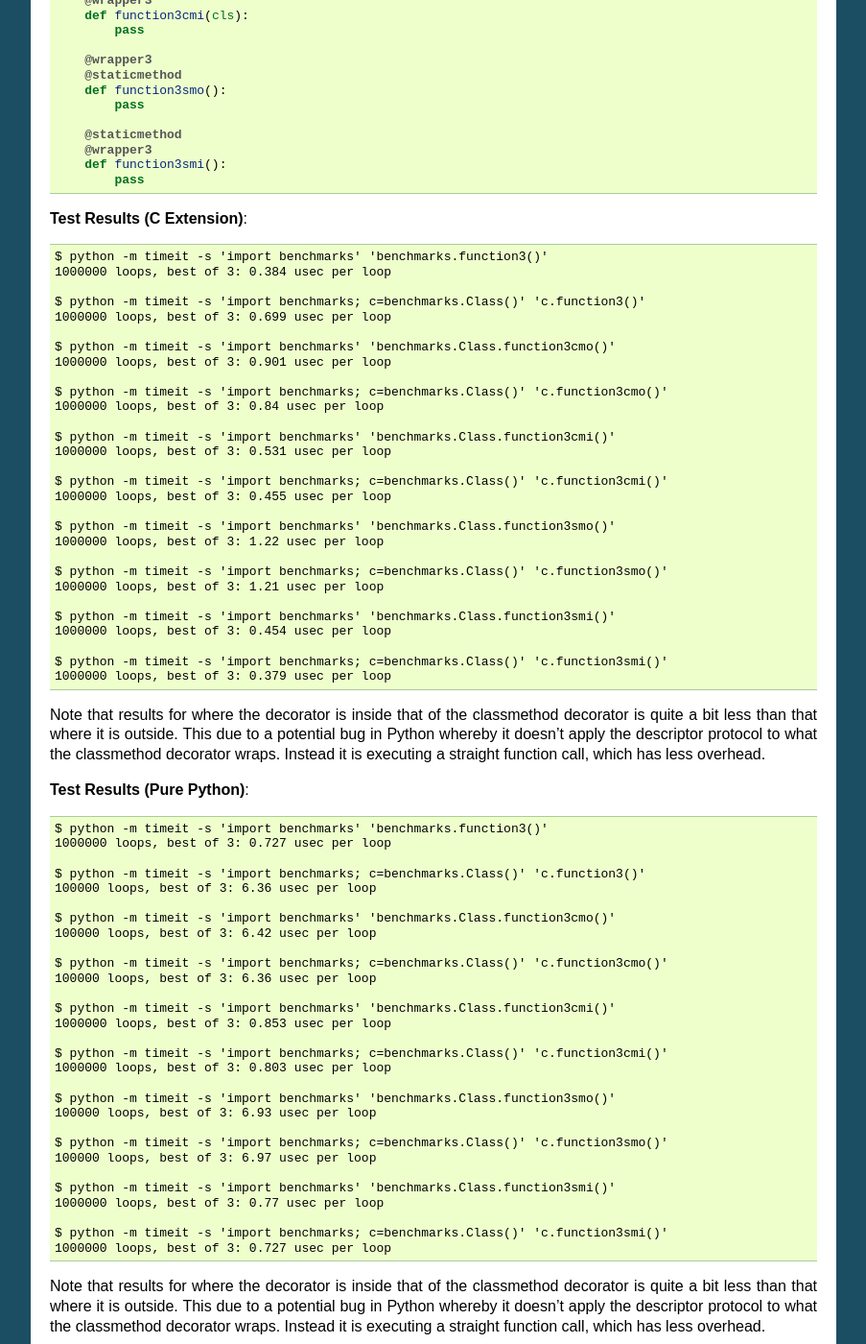
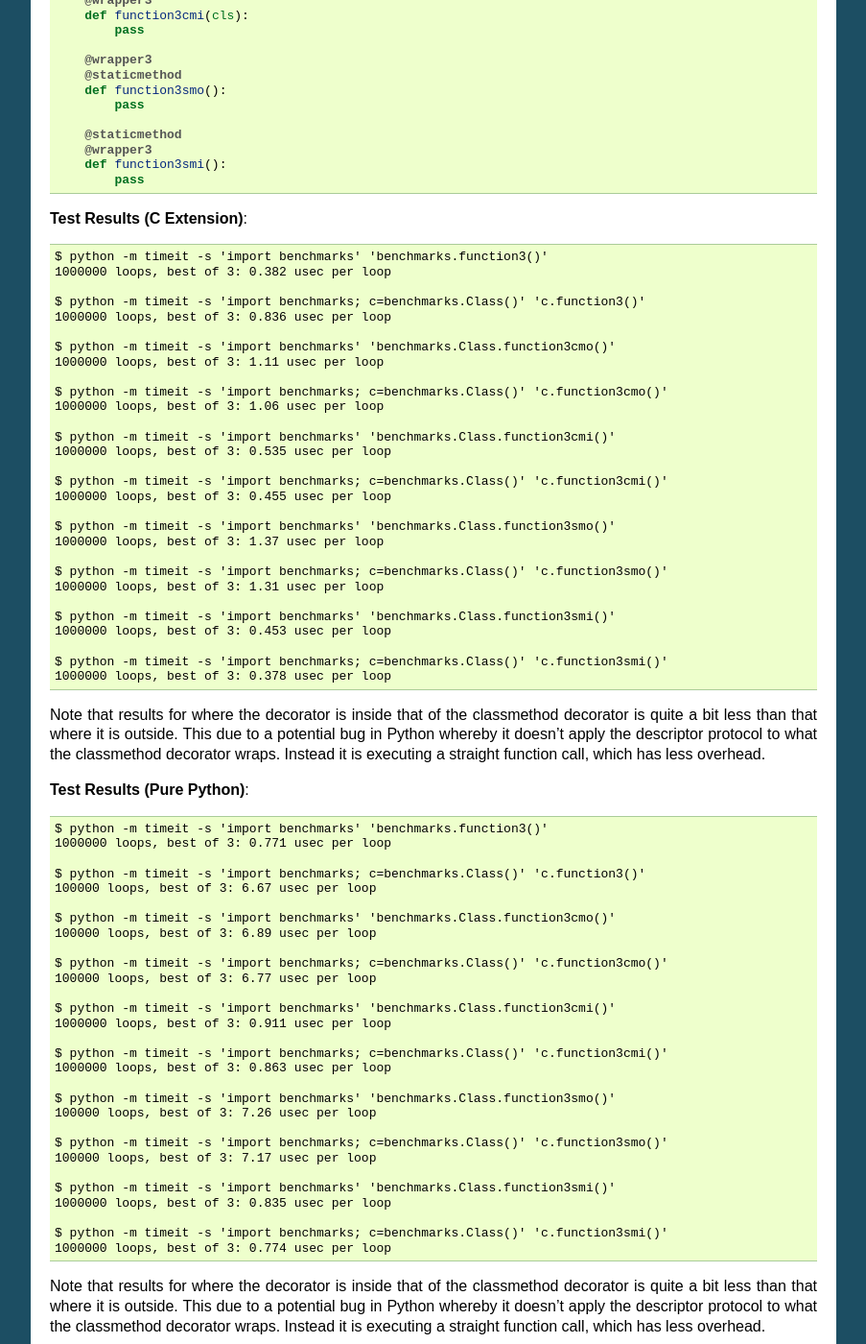
Before and after one commit to GrahamDumpleton/wrapt, a Sphinx documentation site: the page built from docs/benchmarks.rst, in a window 1280 px wide and 1400 px high, scrolled down 2467 px. Shown: the whole window at 96% size, without its empty margins (198-1101 px from the left). Built offline with Sphinx 7.4.7, drawn with Linux system fonts in a browser that asks for light colours.

Commit message:
Added updated decorator benchmarks and test script to make it easier to run them.

```diff
--- a/docs/benchmarks.rst
+++ b/docs/benchmarks.rst
@@ -164,34 +164,34 @@ implementation.
 **Test Results (C Extension)**::
 
     $ python -m timeit -s 'import benchmarks' 'benchmarks.function3()'
-    1000000 loops, best of 3: 0.384 usec per loop
+    1000000 loops, best of 3: 0.382 usec per loop
 
     $ python -m timeit -s 'import benchmarks; c=benchmarks.Class()' 'c.function3()'
-    1000000 loops, best of 3: 0.699 usec per loop
+    1000000 loops, best of 3: 0.836 usec per loop
 
     $ python -m timeit -s 'import benchmarks' 'benchmarks.Class.function3cmo()'
-    1000000 loops, best of 3: 0.901 usec per loop
+    1000000 loops, best of 3: 1.11 usec per loop
 
     $ python -m timeit -s 'import benchmarks; c=benchmarks.Class()' 'c.function3cmo()'
-    1000000 loops, best of 3: 0.84 usec per loop
+    1000000 loops, best of 3: 1.06 usec per loop
 
     $ python -m timeit -s 'import benchmarks' 'benchmarks.Class.function3cmi()'
-    1000000 loops, best of 3: 0.531 usec per loop
+    1000000 loops, best of 3: 0.535 usec per loop
 
     $ python -m timeit -s 'import benchmarks; c=benchmarks.Class()' 'c.function3cmi()'
     1000000 loops, best of 3: 0.455 usec per loop
 
     $ python -m timeit -s 'import benchmarks' 'benchmarks.Class.function3smo()'
-    1000000 loops, best of 3: 1.22 usec per loop
+    1000000 loops, best of 3: 1.37 usec per loop
 
     $ python -m timeit -s 'import benchmarks; c=benchmarks.Class()' 'c.function3smo()'
-    1000000 loops, best of 3: 1.21 usec per loop
+    1000000 loops, best of 3: 1.31 usec per loop
 
     $ python -m timeit -s 'import benchmarks' 'benchmarks.Class.function3smi()'
-    1000000 loops, best of 3: 0.454 usec per loop
+    1000000 loops, best of 3: 0.453 usec per loop
 
     $ python -m timeit -s 'import benchmarks; c=benchmarks.Class()' 'c.function3smi()'
-    1000000 loops, best of 3: 0.379 usec per loop
+    1000000 loops, best of 3: 0.378 usec per loop
 
 Note that results for where the decorator is inside that of the classmethod
 decorator is quite a bit less than that where it is outside. This due to a
@@ -202,34 +202,34 @@ function call, which has less overhead.
 **Test Results (Pure Python)**::
 
     $ python -m timeit -s 'import benchmarks' 'benchmarks.function3()'
-    1000000 loops, best of 3: 0.727 usec per loop
+    1000000 loops, best of 3: 0.771 usec per loop
 
     $ python -m timeit -s 'import benchmarks; c=benchmarks.Class()' 'c.function3()'
-    100000 loops, best of 3: 6.36 usec per loop
+    100000 loops, best of 3: 6.67 usec per loop
 
     $ python -m timeit -s 'import benchmarks' 'benchmarks.Class.function3cmo()'
-    100000 loops, best of 3: 6.42 usec per loop
+    100000 loops, best of 3: 6.89 usec per loop
 
     $ python -m timeit -s 'import benchmarks; c=benchmarks.Class()' 'c.function3cmo()'
-    100000 loops, best of 3: 6.36 usec per loop
+    100000 loops, best of 3: 6.77 usec per loop
 
     $ python -m timeit -s 'import benchmarks' 'benchmarks.Class.function3cmi()'
-    1000000 loops, best of 3: 0.853 usec per loop
+    1000000 loops, best of 3: 0.911 usec per loop
 
     $ python -m timeit -s 'import benchmarks; c=benchmarks.Class()' 'c.function3cmi()'
-    1000000 loops, best of 3: 0.803 usec per loop
+    1000000 loops, best of 3: 0.863 usec per loop
 
     $ python -m timeit -s 'import benchmarks' 'benchmarks.Class.function3smo()'
-    100000 loops, best of 3: 6.93 usec per loop
+    100000 loops, best of 3: 7.26 usec per loop
 
     $ python -m timeit -s 'import benchmarks; c=benchmarks.Class()' 'c.function3smo()'
-    100000 loops, best of 3: 6.97 usec per loop
+    100000 loops, best of 3: 7.17 usec per loop
 
     $ python -m timeit -s 'import benchmarks' 'benchmarks.Class.function3smi()'
-    1000000 loops, best of 3: 0.77 usec per loop
+    1000000 loops, best of 3: 0.835 usec per loop
 
     $ python -m timeit -s 'import benchmarks; c=benchmarks.Class()' 'c.function3smi()'
-    1000000 loops, best of 3: 0.727 usec per loop
+    1000000 loops, best of 3: 0.774 usec per loop
 
 Note that results for where the decorator is inside that of the classmethod
 decorator is quite a bit less than that where it is outside. This due to a
```
Also changed, not shown: 1 other file.
